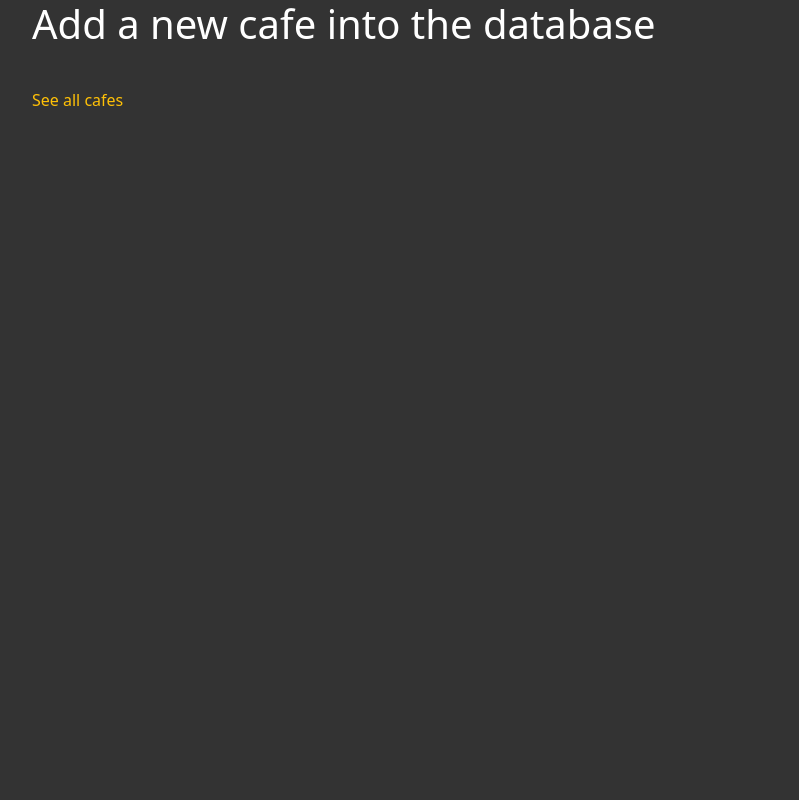
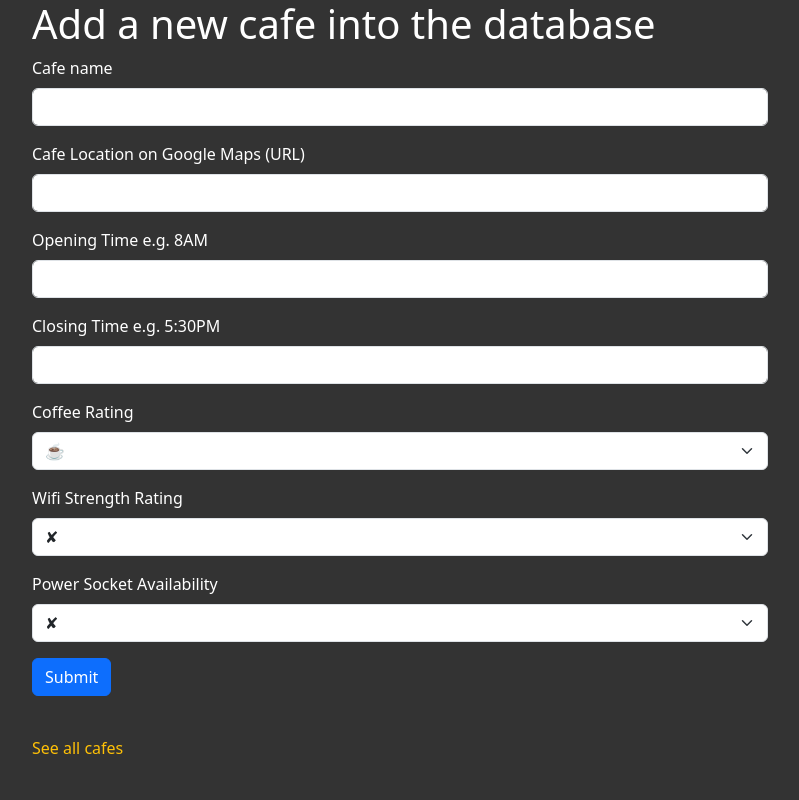
Before and after one commit to donsiedler/coffee-and-wifi, a Flask app: page /add in a window 1280 px wide. Shown: the whole page, without its empty margins (50-849 px from the left). Run offline with Flask 3, Linux system fonts and the light colour scheme; some libraries are stand-ins or nearby versions.

Commit message:
Add cafe form

```diff
--- a/main.py
+++ b/main.py
@@ -1,7 +1,7 @@
 from flask import Flask, render_template
 from flask_bootstrap import Bootstrap5
 from flask_wtf import FlaskForm
-from wtforms import StringField, SubmitField
+from wtforms import StringField, SubmitField, URLField, SelectField
 from wtforms.validators import DataRequired
 import csv
 
@@ -12,6 +12,32 @@ bootstrap = Bootstrap5(app)
 
 class CafeForm(FlaskForm):
     cafe = StringField('Cafe name', validators=[DataRequired()])
+    location = URLField("Cafe Location on Google Maps (URL)", validators=[DataRequired()])
+    opening_time = StringField("Opening Time e.g. 8AM", validators=[DataRequired()])
+    closing_time = StringField("Closing Time e.g. 5:30PM", validators=[DataRequired()])
+    coffee_rating = SelectField("Coffee Rating", choices=[
+        (1, "☕️"),
+        (2, "☕️☕️"),
+        (3, "☕️☕️☕️"),
+        (4, "☕️☕️☕️☕️"),
+        (5, "☕️☕️☕️☕️☕️"),
+    ], validators=[DataRequired()])
+    wifi_strength = SelectField("Wifi Strength Rating", choices=[
+        (0, "✘"),
+        (1, "💪"),
+        (2, "💪💪"),
+        (3, "💪💪💪"),
+        (4, "💪💪💪💪"),
+        (5, "💪💪💪💪💪"),
+    ], validators=[DataRequired()])
+    power_sockets = SelectField("Power Socket Availability", choices=[
+        (0, "✘"),
+        (1, "🔌"),
+        (2, "🔌🔌"),
+        (3, "🔌🔌🔌"),
+        (4, "🔌🔌🔌🔌"),
+        (5, "🔌🔌🔌🔌🔌"),
+    ], validators=[DataRequired()])
     submit = SubmitField('Submit')
 
 # Exercise:
--- a/templates/add.html
+++ b/templates/add.html
@@ -1,4 +1,5 @@
 {% extends 'bootstrap/base.html' %}
+{% from 'bootstrap5/form.html' import render_form %}
 
 {% block title %}Add A New Cafe{% endblock %}
 
@@ -10,6 +11,7 @@
       <h1>Add a new cafe into the database</h1>
 
       <!-- This is where your WTForm will go -->
+        {{ render_form(form) }}
 
 	  <p class="space-above"><a href="#">See all cafes</a></p>
 
```
